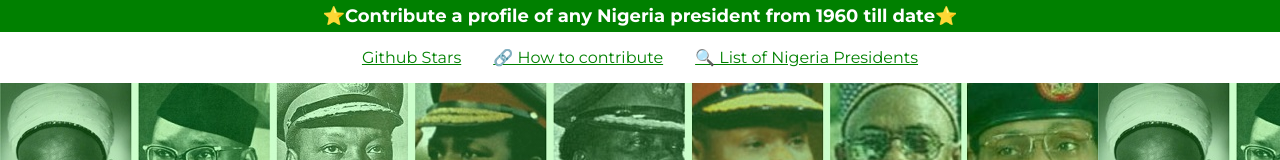
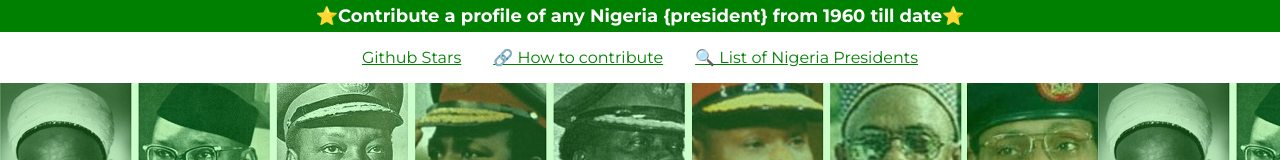
Before and after one commit to unclebay143/nigeria-presidents, a website: page index.html in a window 1280 px wide. Shown: the top 160 px of the page. Drawn offline with Linux system fonts and the light colour scheme.

Commit message:
ignore this commit testing

```diff
--- a/index.html
+++ b/index.html
@@ -43,7 +43,7 @@
   <header>
     <section class="top-nav">
       <h1>
-        ⭐Contribute a profile of any Nigeria president from 1960 till date⭐
+        ⭐Contribute a profile of any Nigeria {president} from 1960 till date⭐
       </h1>
     </section>
     <nav>
```
